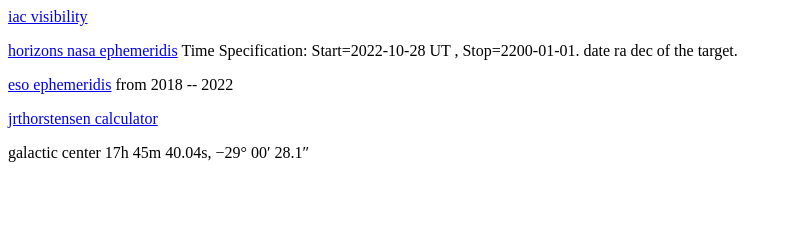
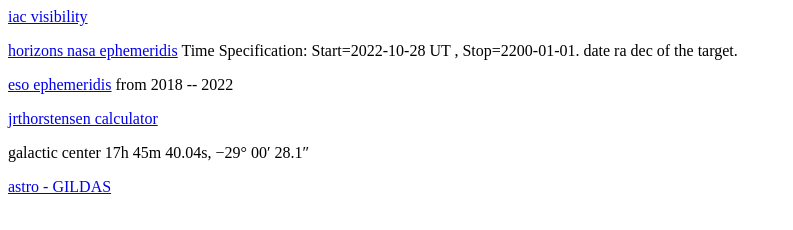
Before and after one commit to timegold/ephemeridis, a plain HTML site: page docs/index.html in a window 1280 px wide. Shown: the whole page, without its empty margins (0-793 px from the left). Drawn offline with Linux system fonts and the light colour scheme.

Commit message:
Update index.html

```diff
--- a/docs/index.html
+++ b/docs/index.html
@@ -9,8 +9,11 @@
 
   <p><a href= "https://www.eso.org/sci/observing/tools/calendar/skycalc.html"> eso ephemeridis</a>
   from 2018 -- 2022</p>
-  <p><a href= "https://github.com/jrthorstensen/JSkyCalc">jrthorstensen calculator</a>
- </p>
+  <p><a href= "https://github.com/jrthorstensen/JSkyCalc">jrthorstensen calculator</a>  </p>
 
   <p> galactic center 17h 45m 40.04s, −29° 00′ 28.1″ </p>
+
+
+
+   <p><a href= "https://www.iram.fr/IRAMFR/GILDAS/doc/html/astro-html/">astro - GILDAS</a>  </p>
 </html>
```
